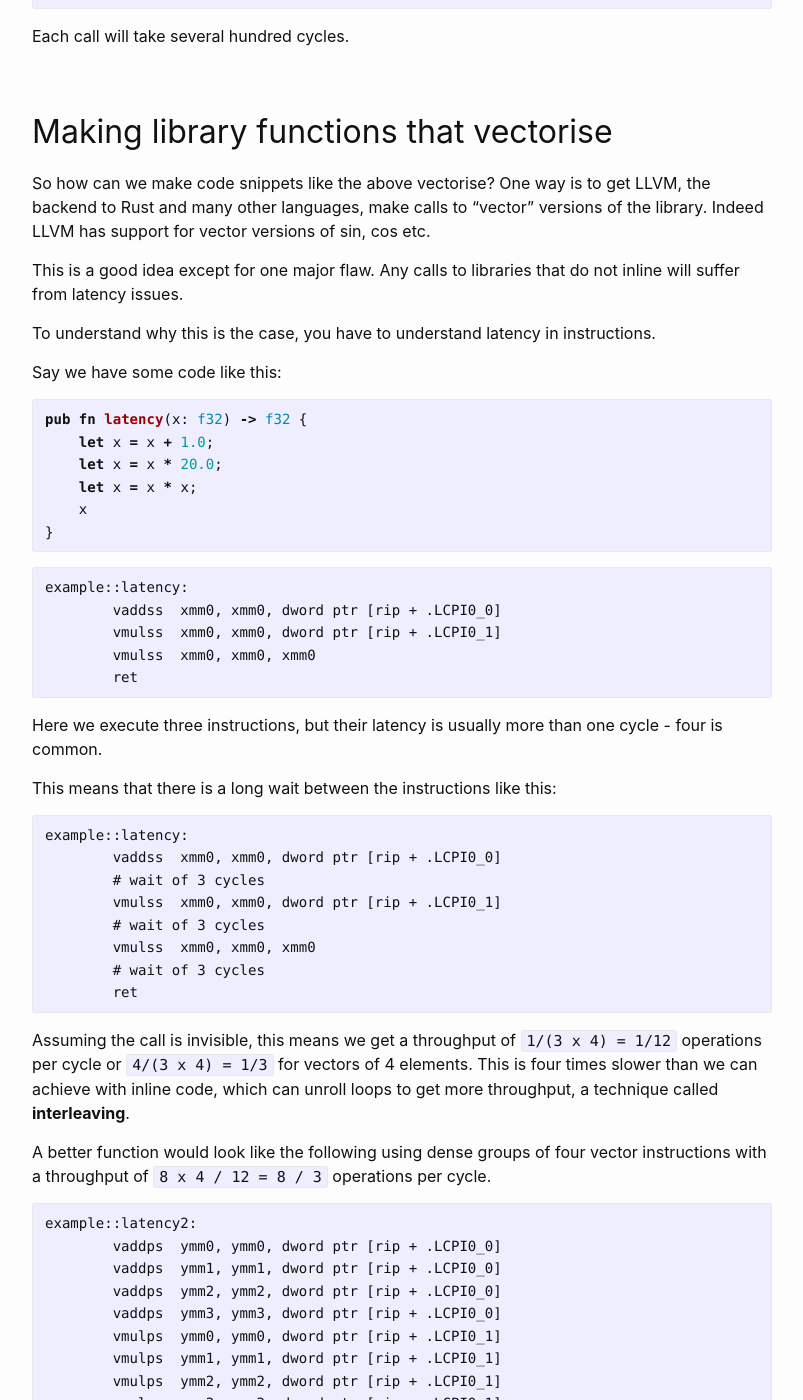
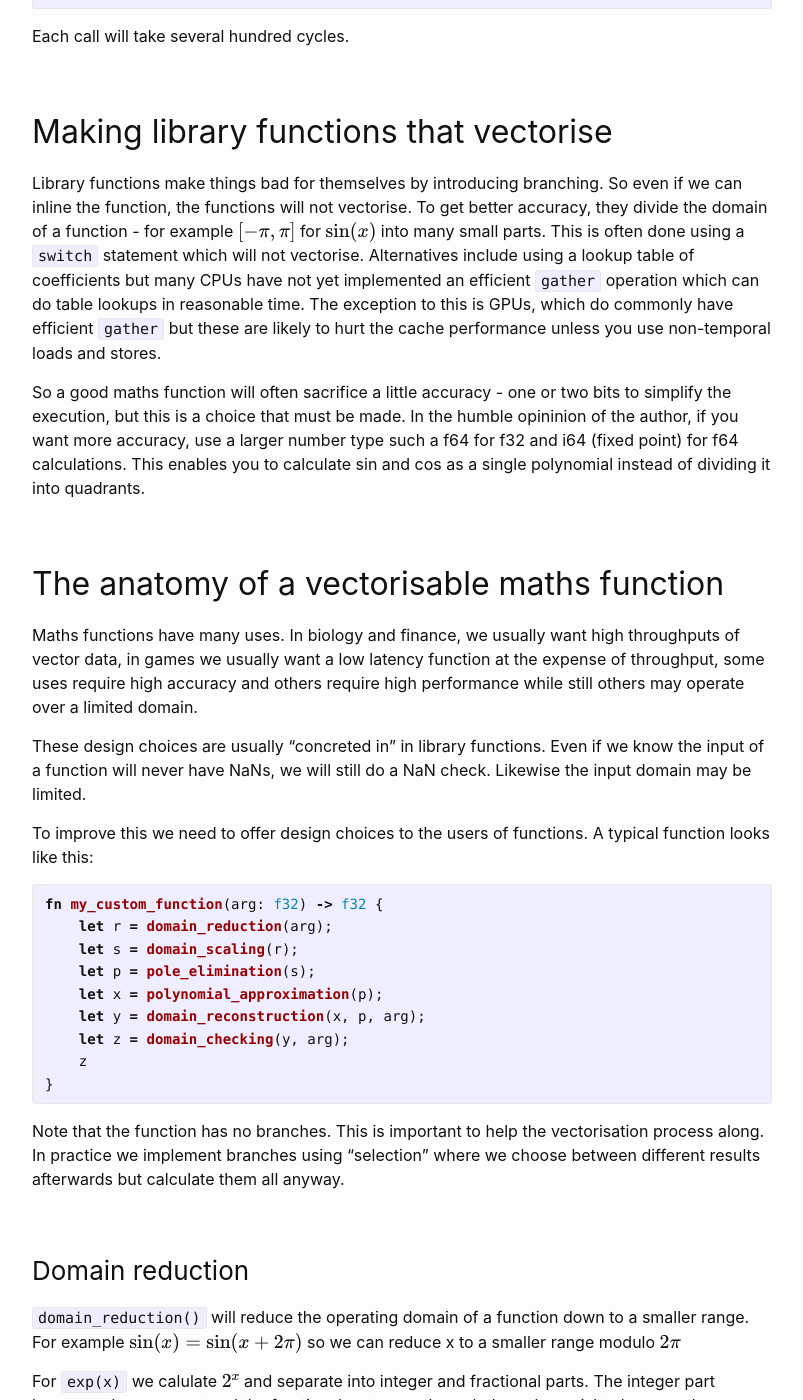
Before and after one commit to atomicincrement/atomicincrement.github.io, a Jekyll site: the page built from _posts/2021-11-18-polynomial-approximation.md, in a window 1280 px wide and 1400 px high, scrolled down 3075 px. Shown: the whole window, without its empty margins (238-1041 px from the left). Built offline with Jekyll 4.4.1, drawn with Linux system fonts in a browser that asks for light colours; some of the changed text lies outside the part shown.

Commit message:
Simplify vectorisation section.

````diff
--- a/_posts/2021-11-18-polynomial-approximation.md
+++ b/_posts/2021-11-18-polynomial-approximation.md
@@ -127,84 +127,10 @@ Each call will take several hundred cycles.
 
 ## Making library functions that vectorise
 
-So how can we make code snippets like the above
-vectorise? One way is to get LLVM, the backend to Rust and
-many other languages, make calls to "vector" versions
-of the library. Indeed LLVM has support for vector versions
-of sin, cos etc.
-
-This is a good idea except for one major flaw. Any
-calls to libraries that do not inline will suffer from
-latency issues.
-
-To understand why this is the case, you have to understand
-latency in instructions.
-
-Say we have some code like this:
-
-```rust
-pub fn latency(x: f32) -> f32 {
-    let x = x + 1.0;
-    let x = x * 20.0;
-    let x = x * x;
-    x
-}
-```
-
-```
-example::latency:
-        vaddss  xmm0, xmm0, dword ptr [rip + .LCPI0_0]
-        vmulss  xmm0, xmm0, dword ptr [rip + .LCPI0_1]
-        vmulss  xmm0, xmm0, xmm0
-        ret
-```
-
-Here we execute three instructions, but their latency
-is usually more than one cycle - four is common.
-
-This means that there is a long wait between the instructions
-like this:
-
-```
-example::latency:
-        vaddss  xmm0, xmm0, dword ptr [rip + .LCPI0_0]
-        # wait of 3 cycles
-        vmulss  xmm0, xmm0, dword ptr [rip + .LCPI0_1]
-        # wait of 3 cycles
-        vmulss  xmm0, xmm0, xmm0
-        # wait of 3 cycles
-        ret
-```
-
-Assuming the call is invisible, this means we get a throughput of
-`1/(3 x 4) = 1/12` operations per cycle or `4/(3 x 4) = 1/3` for
-vectors of 4 elements. This is four times slower than we
-can achieve with inline code, which can unroll loops to get
-more throughput, a technique called **interleaving**.
-
-A better function would look like the following using dense groups
-of four vector instructions with a throughput of `8 x 4 / 12 = 8 / 3`
-operations per cycle.
-
-```
-example::latency2:
-        vaddps  ymm0, ymm0, dword ptr [rip + .LCPI0_0]
-        vaddps  ymm1, ymm1, dword ptr [rip + .LCPI0_0]
-        vaddps  ymm2, ymm2, dword ptr [rip + .LCPI0_0]
-        vaddps  ymm3, ymm3, dword ptr [rip + .LCPI0_0]
-        vmulps  ymm0, ymm0, dword ptr [rip + .LCPI0_1]
-        vmulps  ymm1, ymm1, dword ptr [rip + .LCPI0_1]
-        vmulps  ymm2, ymm2, dword ptr [rip + .LCPI0_1]
-        vmulps  ymm3, ymm3, dword ptr [rip + .LCPI0_1]
-        vmulps  ymm0, ymm0, ymm0
-        vmulps  ymm0, ymm0, ymm0
-        vmulps  ymm0, ymm0, ymm0
-        vmulps  ymm0, ymm0, ymm0
-        ret
-```
-
-Library functions also make things bad for themselves by introducing
-branching. To get better accuracy, they divide the domain
+Library functions make things bad for themselves by introducing
+branching.
+So even if we can inline the function, the functions will not vectorise.
+To get better accuracy, they divide the domain
 of a function - for example $$[-\pi, \pi]$$ for $$\sin(x)$$ into many small
 parts. This is often done using a `switch` statement which will not vectorise.
 Alternatives include using a lookup table of coefficients but many CPUs have not yet
````
